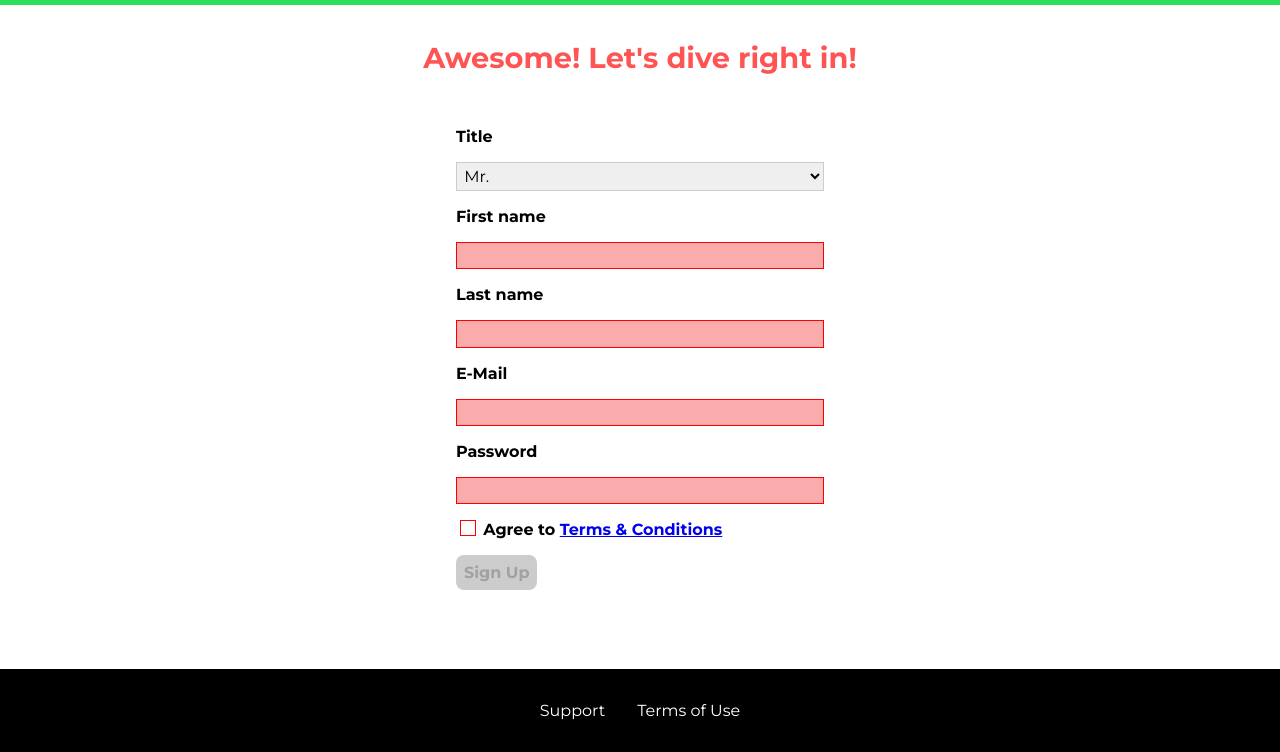
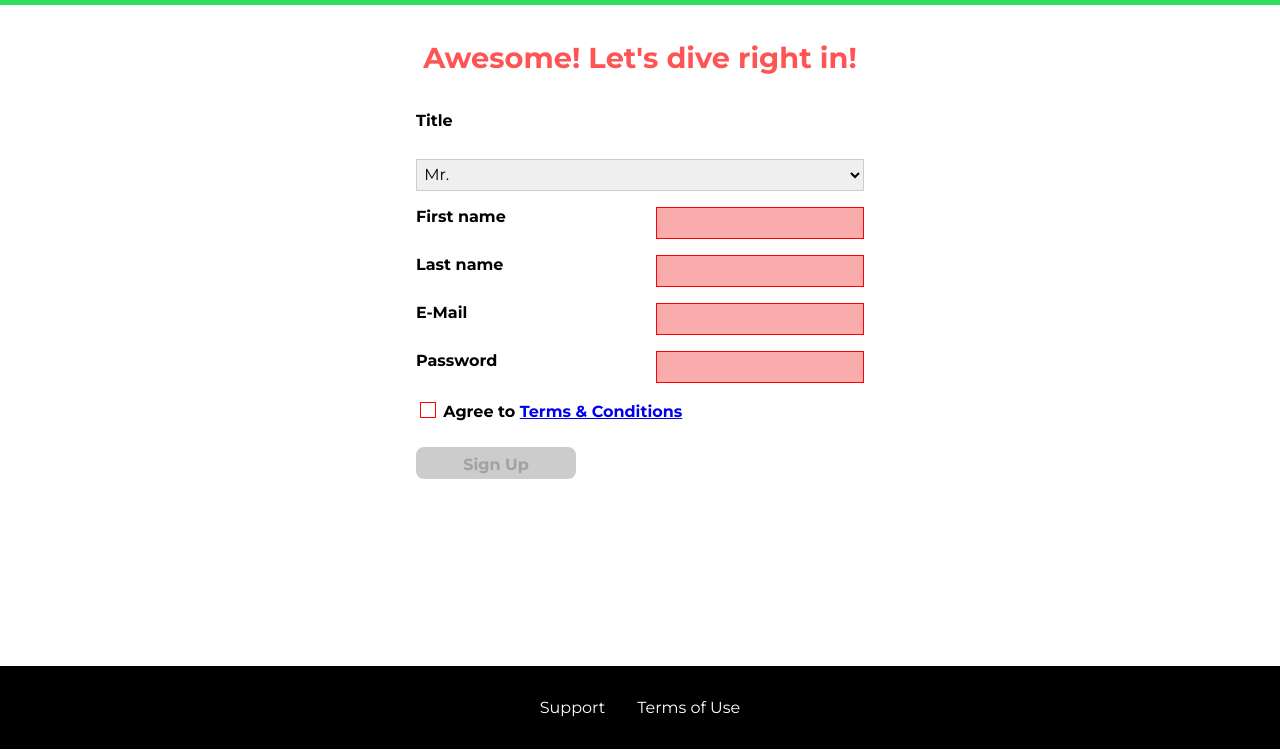
Before and after one commit to paullin0501/css-basic-practice, a plain HTML site: page start-hosting/index.html in a window 1280 px wide. Shown: the part 51-803 px from the top of the page. Drawn offline with Linux system fonts and the light colour scheme.

Commit message:
css grid practice

```diff
--- a/shared.css
+++ b/shared.css
@@ -1,17 +1,27 @@
-@import url('https://fonts.googleapis.com/css2?family=Roboto: 400,900');
+@import url('https://fonts.googleapis.com/css2?family=Roboto: 400,900&display=swap');
 @import url('https://fonts.googleapis.com/css2?family=Anton&display=swap');
 @import url('https://fonts.googleapis.com/css2?family=Montserrat:400,700&display=swap');
 * {
 	box-sizing: border-box;
 }
-
+html{
+	height: 100%;
+}
 body {
 	font-family: 'Montserrat', sans-serif;
 	margin: 0;
+	display: grid;
+	grid-template-rows: 3.5rem auto fit-content(8rem);
+	grid-template-areas:  "header"
+												"main"
+												"footer";
+	height: 100%;
 }
 main {
-	min-height: calc(100vh - 3.5rem - 8rem);
-	margin-top: 3.5rem;
+	/* min-height: calc(100vh - 3.5rem - 8rem); */
+	/* margin-top: 3.5rem; */
+	/* grid-row: 2 / 3; */
+	grid-area: main;
 }
 
 .backdrop {
@@ -144,6 +154,8 @@ main {
 	background: black;
 	padding: 2rem;
 	margin-top: 3rem;
+	/* grid-row: 3 / 4; */
+	grid-area: footer;
 }
 
 .main-footer__links {
@@ -155,7 +167,7 @@ main {
 	align-items: center;
 }
 
-.main-footer__link {
+.main-footer__.buttonlink {
 	margin: 0.5rem 0;
 }
 
--- a/start-hosting/index.html
+++ b/start-hosting/index.html
@@ -1,15 +1,17 @@
 <!DOCTYPE html>
 <html lang="en">
-
 	<head>
-    <meta charset="UTF-8">
-    <meta name="viewport" content="width=device-width, initial-scale=1.0">
-    <meta http-equiv="X-UA-Compatible" content="ie=edge">
+		<meta charset="UTF-8" />
+		<meta name="viewport" content="width=device-width, initial-scale=1.0" />
+		<meta http-equiv="X-UA-Compatible" content="ie=edge" />
 		<title>uHost Signup</title>
-    <link rel="shortcut icon" href="../images/favicon.png">
-    <link href="https://fonts.googleapis.com/css?family=Anton|Montserrat:400,700" rel="stylesheet">
-    <link rel="stylesheet" href="../shared.css">
-    <link rel="stylesheet" href="start-hosting.css">
+		<link rel="shortcut icon" href="../images/favicon.png" />
+		<link
+			href="https://fonts.googleapis.com/css?family=Anton|Montserrat:400,700"
+			rel="stylesheet"
+		/>
+		<link rel="stylesheet" href="../shared.css" />
+		<link rel="stylesheet" href="start-hosting.css" />
 	</head>
 
 	<body>
@@ -22,7 +24,10 @@
 					<span class="toggle-button__bar"></span>
 				</button>
 				<a href="../index.html" class="main-header__brand">
-                <img src="../images/uhost-icon.png" alt="uHost - Your favorite hosting company">
+					<img
+						src="../images/uhost-icon.png"
+						alt="uHost - Your favorite hosting company"
+					/>
 				</a>
 			</div>
 			<nav class="main-nav">
@@ -46,7 +51,8 @@
 				</li>
 				<li class="mobile-nav__item">
 					<a href="../customers/index.html">Customers</a>
-            </li>s
+				</li>
+				s
 				<li class="mobile-nav__item mobile-nav__item--cta">
 					<a href="index.html">Start Hosting</a>
 				</li>
@@ -56,23 +62,28 @@
 			<h1 class="signup-title">Awesome! Let's dive right in!</h1>
 			<form action="index.html" class="signup-form">
 				<label for="title">Title</label>
-            <select id="title" >
+				<select id="title">
 					<option value="mr">Mr.</option>
 					<option value="ms">Ms.</option>
 				</select>
 				<label for="first-name">First name</label>
-            <input type="text" id="first-name" required>
+				<input type="text" id="first-name" required />
 				<label for="last-name">Last name</label>
-            <input type="text" id="last-name" required>
+				<input type="text" id="last-name" required />
 				<label for="email">E-Mail</label>
-            <input type="email" id="email"  required>
+				<input type="email" id="email" required />
 				<label for="password">Password</label>
-            <input type="password" id="password" required>
-            <input type="checkbox" id="agree-terms" required>
-            <label for="agree-terms">Agree to
+				<input type="password" id="password" required />
+
+				<div class="signup-form__checkbox">
+                    <input type="checkbox" id="agree-terms" required />
+					<label for="agree-terms"
+						>Agree to
 						<a href="#">Terms &amp; Conditions</a>
 					</label>
+                </div>
 					<button type="submit" class="button" disabled>Sign Up</button>
+
 			</form>
 		</main>
 		<footer class="main-footer">
@@ -89,5 +100,4 @@
 		</footer>
 		<script src="../shared.js"></script>
 	</body>
-
 </html>
--- a/start-hosting/start-hosting.css
+++ b/start-hosting/start-hosting.css
@@ -9,6 +9,9 @@ main {
 }
 .signup-form {
 	padding: 1rem;
+	display: grid;
+	grid-auto-rows: 2rem;
+	row-gap: 0.5rem;
 }
 .signup-form label {
 	font-weight: bold;
@@ -17,7 +20,7 @@ main {
 .signup-form input,
 .signup-form select {
 	display: block;
-	margin-top: 1rem;
+	/* margin-top: 1rem; */
 	width: 100%;
 }
 
@@ -63,12 +66,21 @@ main {
 }
 .signup-form button[type='submit'] {
 	display: block;
-	margin-top: 1rem;
+	/* margin-top: 1rem; */
 }
 
 @media (min-width: 40rem) {
 	.signup-form {
 		margin: auto;
-		width: 25rem;
+		width: 30rem;
+		grid-template-columns: 10rem auto;
+		row-gap: 1rem;
+		column-gap: 5rem;
+	}
+	.signup-form [id="title"] {
+		grid-column: span 2;
+	}
+	.signup-form__checkbox{
+		grid-column: span 2;
 	}
 }
```
Lines whose indentation alone changed are shown as unchanged.
